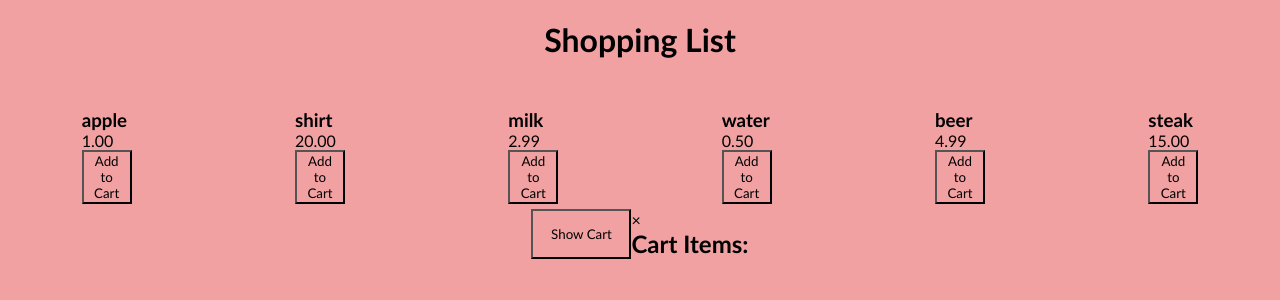
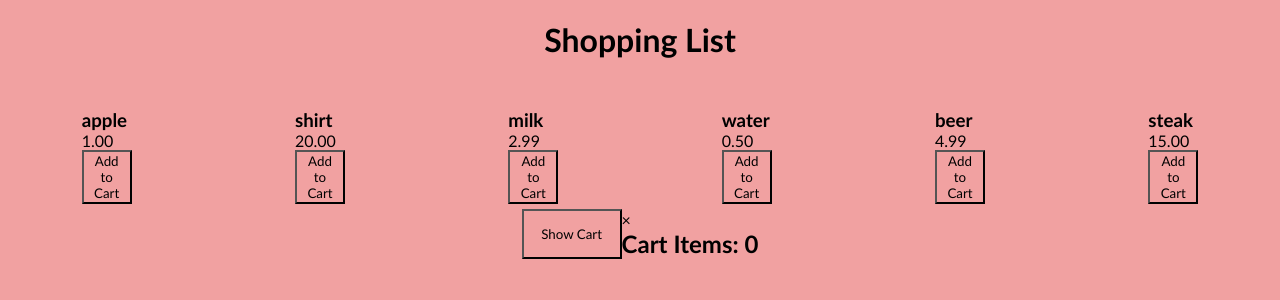
Before and after one commit to thejjwang/reactShoppingCart, a React (Vite) app in the folder vite-project/: page / in a window 1280 px wide. Both pictures are taken after a click on the button "Show Cart". Shown: the top 300 px of the page. Built offline with nearby package versions, Linux system fonts and the light colour scheme.

Commit message:
added number of items in cart

```diff
--- a/vite-project/src/ShowCart.jsx
+++ b/vite-project/src/ShowCart.jsx
@@ -15,7 +15,7 @@ const ShowCart = ({ cart }) => {
       {isModalOpen && (
         <div className="modal-content">
         <span className="close">&times;</span>
-        <h2>Cart Items:</h2>
+        <h2>Cart Items: {cart.length}</h2>
         <ul>
             {cart.map((item, index) =>
             <li key={index}>{item.name} - ${item.price}</li>)}
```
